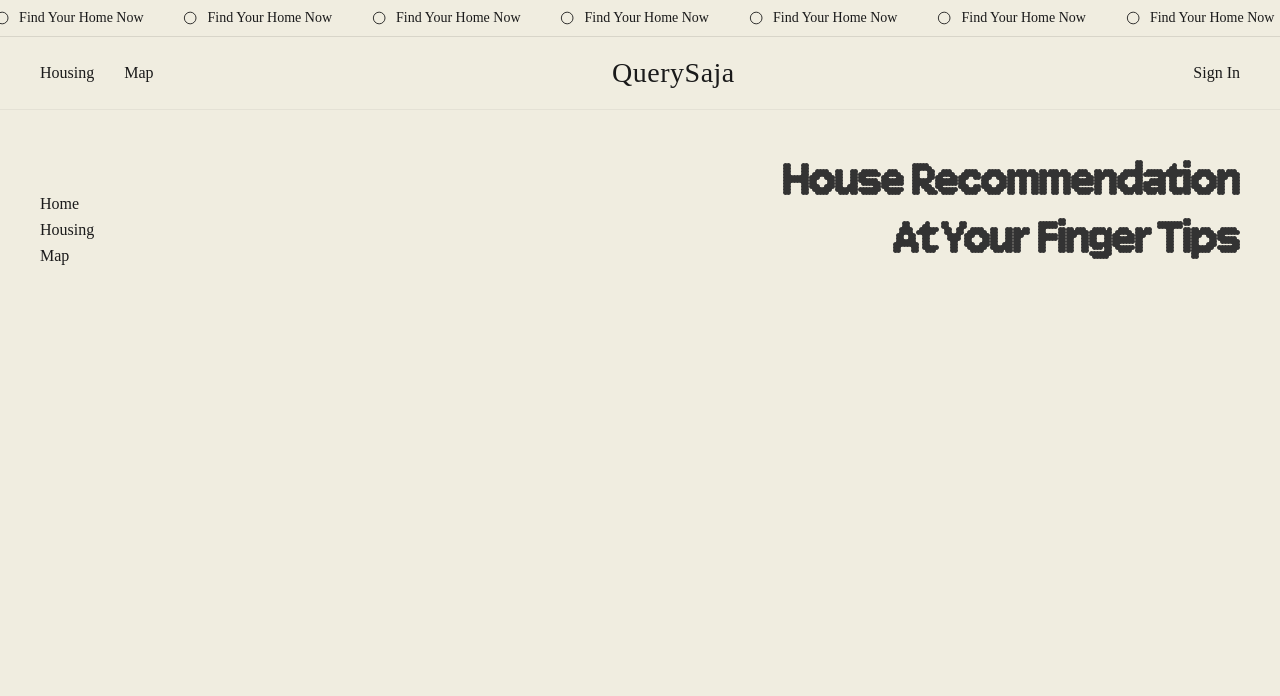
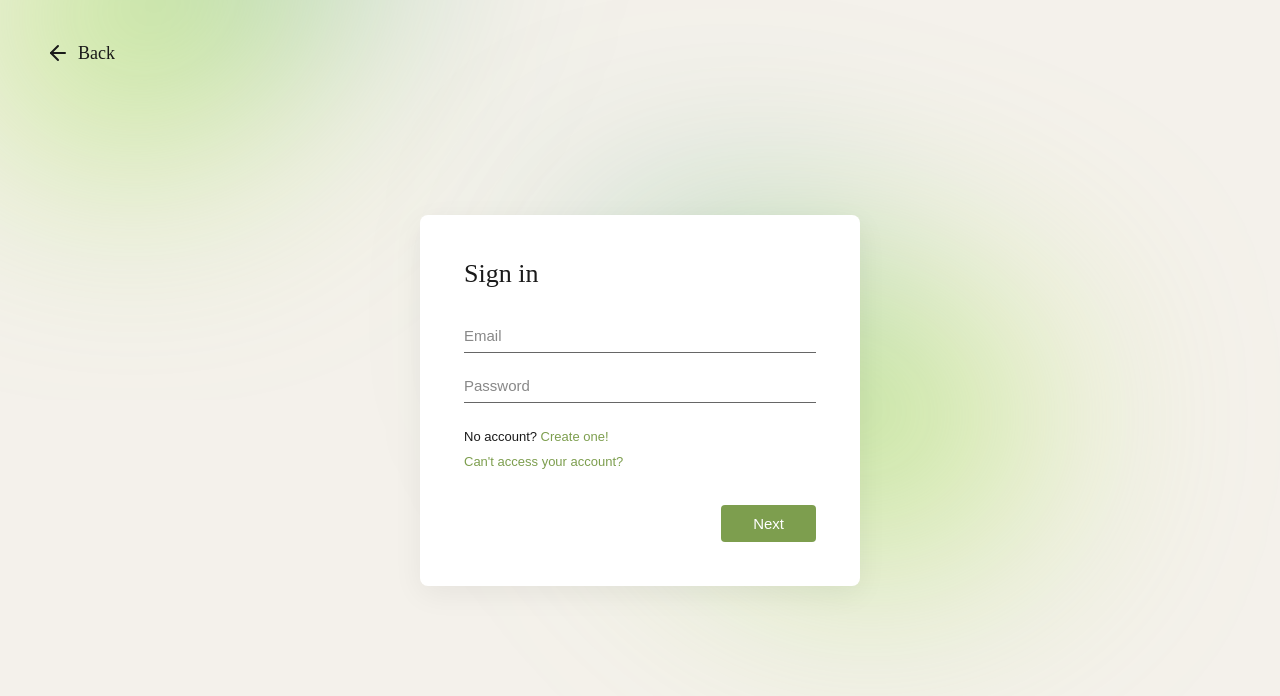
Before and after one commit to Kimi-Yaps/Siswa-Rent, a React (Vite) app: page /signin in a window 1280 px wide. Shown: the top 696 px of the page. Built offline with nearby package versions, Linux system fonts and the light colour scheme; a web font is replaced by a local one.

Commit message:
feat: implement authentication flow with sign-in, sign-up, and success pages using React Router and Framer Motion transitions.

```diff
--- a/src/App.jsx
+++ b/src/App.jsx
@@ -10,34 +10,41 @@ const Home = lazy(() => import('./pages/Home'));
 const Housing = lazy(() => import('./pages/Housing'));
 const MapPage = lazy(() => import('./pages/MapPage'));
 const HouseDetails = lazy(() => import('./pages/HouseDetails'));
+const SignIn = lazy(() => import('./pages/SignIn'));
+const SignUp = lazy(() => import('./pages/SignUp'));
+const AuthSuccess = lazy(() => import('./pages/AuthSuccess'));
 
-const AnimatedRoutes = () => {
+const AppContent = () => {
   const location = useLocation();
+  const isAuthPage = ['/signin', '/signup', '/auth-success'].includes(location.pathname);
 
   return (
+    <div className="app-container">
+      {!isAuthPage && <Navbar />}
+
+      <Suspense fallback={<div>Loading...</div>}>
         <AnimatePresence mode="wait">
           <Routes location={location} key={location.pathname}>
             <Route path="/" element={<PixelTransition><Home /></PixelTransition>} />
             <Route path="/housing" element={<PixelTransition><Housing /></PixelTransition>} />
             <Route path="/map" element={<PixelTransition><MapPage /></PixelTransition>} />
             <Route path="/details" element={<PixelTransition><HouseDetails /></PixelTransition>} />
+            <Route path="/signin" element={<PixelTransition><SignIn /></PixelTransition>} />
+            <Route path="/signup" element={<PixelTransition><SignUp /></PixelTransition>} />
+            <Route path="/auth-success" element={<PixelTransition><AuthSuccess /></PixelTransition>} />
           </Routes>
         </AnimatePresence>
+      </Suspense>
+
+      {!isAuthPage && <Footer />}
+    </div>
   );
 };
 
 function App() {
   return (
     <Router>
-      <div className="app-container">
-        <Navbar />
-
-        <Suspense fallback={<div>Loading...</div>}>
-          <AnimatedRoutes />
-        </Suspense>
-
-        <Footer />
-      </div>
+      <AppContent />
     </Router>
   );
 }
--- a/src/components/Navbar.jsx
+++ b/src/components/Navbar.jsx
@@ -26,7 +26,7 @@ const Navbar = () => {
           <Link to="/" style={{ textDecoration: 'none', color: 'inherit' }}>QuerySaja</Link>
         </div>
         <div className="nav-actions">
-          <a href="#signin" className="sign-in">Sign In</a>
+          <Link to="/signin" className="sign-in">Sign In</Link>
         </div>
       </nav>
     </header>
--- /dev/null
+++ b/src/pages/AuthSuccess.jsx
@@ -0,0 +1,49 @@
+import React, { useEffect } from 'react';
+import { useNavigate, useLocation } from 'react-router-dom';
+import gradientSvg from '../assets/Gradient.svg';
+import './SignIn.css';
+
+const AuthSuccess = () => {
+  const navigate = useNavigate();
+  const location = useLocation();
+  const type = location.state?.type || 'signin';
+
+  useEffect(() => {
+    // Automatically redirect to home after 3 seconds
+    const timer = setTimeout(() => {
+      navigate('/');
+    }, 3000);
+
+    return () => clearTimeout(timer);
+  }, [navigate]);
+
+  return (
+    <main className="signin-page">
+      <img src={gradientSvg} className="gradient-bg gradient-left" alt="" />
+      <img src={gradientSvg} className="gradient-bg gradient-right" alt="" />
+
+      <div className="signin-card" style={{ textAlign: 'center', padding: '60px 40px' }}>
+        <div style={{ marginBottom: '24px' }}>
+          <svg width="64" height="64" viewBox="0 0 24 24" fill="none" stroke="#7D9E4E" strokeWidth="2" strokeLinecap="round" strokeLinejoin="round">
+            <path d="M22 11.08V12a10 10 0 1 1-5.93-9.14"></path>
+            <polyline points="22 4 12 14.01 9 11.01"></polyline>
+          </svg>
+        </div>
+
+        <h2 className="signin-title" style={{ marginBottom: '16px' }}>
+          {type === 'signup' ? 'Account Created!' : 'Welcome Back!'}
+        </h2>
+
+        <p style={{ color: '#666', fontSize: '15px', lineHeight: '1.5' }}>
+          {type === 'signup'
+            ? 'Your account has been successfully created.'
+            : 'You have been successfully signed in.'}
+          <br/><br/>
+          Redirecting to home page shortly...
+        </p>
+      </div>
+    </main>
+  );
+};
+
+export default AuthSuccess;
--- /dev/null
+++ b/src/pages/SignIn.css
@@ -0,0 +1,134 @@
+.signin-page {
+  display: flex;
+  justify-content: center;
+  align-items: center;
+  min-height: 100vh;
+  width: 100vw;
+  background-color: #f4f1eb;
+  position: relative;
+  font-family: 'Arial', sans-serif;
+  box-sizing: border-box;
+  overflow: hidden;
+}
+
+.gradient-bg {
+  position: absolute;
+  top: 0;
+  height: 100vh;
+  z-index: 1;
+  pointer-events: none;
+  object-fit: contain;
+}
+
+.gradient-left {
+  left: 0;
+}
+
+.gradient-right {
+  right: 0;
+  transform: scaleX(-1);
+}
+
+.back-button {
+  position: absolute;
+  top: 40px;
+  left: 40px;
+  background: transparent;
+  border: none;
+  font-family: 'Recia', serif;
+  font-size: 18px;
+  color: #1a1a1a;
+  cursor: pointer;
+  display: flex;
+  align-items: center;
+  gap: 8px;
+  transition: opacity 0.2s;
+  z-index: 10;
+}
+
+.back-button:hover {
+  opacity: 0.7;
+}
+
+.signin-card {
+  background-color: #fff;
+  width: 100%;
+  max-width: 440px;
+  padding: 44px;
+  border-radius: 8px;
+  box-shadow: 0 8px 30px rgba(0,0,0,0.06);
+  box-sizing: border-box;
+  position: relative;
+  z-index: 10;
+}
+
+.signin-title {
+  font-family: 'Recia', serif;
+  font-size: 26px;
+  color: #1a1a1a;
+  font-weight: normal;
+  margin: 0 0 30px 0;
+}
+
+.signin-input {
+  width: 100%;
+  border: none;
+  border-bottom: 1px solid #666;
+  padding: 8px 0;
+  font-size: 15px;
+  color: #1a1a1a;
+  outline: none;
+  background: transparent;
+  margin-bottom: 16px;
+  transition: border-bottom-color 0.2s;
+  box-sizing: border-box;
+}
+
+.signin-input::placeholder {
+  color: #888;
+}
+
+.signin-input:focus {
+  border-bottom: 2px solid #7D9E4E;
+  margin-bottom: 15px;
+}
+
+.signin-links {
+  font-size: 13px;
+  margin-bottom: 36px;
+}
+
+.signin-links p {
+  margin: 10px 0;
+  color: #1a1a1a;
+}
+
+.signin-links a {
+  color: #7D9E4E;
+  text-decoration: none;
+}
+
+.signin-links a:hover {
+  text-decoration: underline;
+}
+
+.signin-actions {
+  display: flex;
+  justify-content: flex-end;
+}
+
+.next-button {
+  background-color: #7D9E4E;
+  color: #fff;
+  border: none;
+  padding: 10px 32px;
+  font-size: 15px;
+  cursor: pointer;
+  border-radius: 4px;
+  font-family: 'Arial', sans-serif;
+  transition: background-color 0.2s;
+}
+
+.next-button:hover {
+  background-color: #6c8843;
+}
--- /dev/null
+++ b/src/pages/SignIn.jsx
@@ -0,0 +1,50 @@
+import React from 'react';
+import { useNavigate, Link } from 'react-router-dom';
+import gradientSvg from '../assets/Gradient.svg';
+import './SignIn.css';
+
+const SignIn = () => {
+  const navigate = useNavigate();
+
+  return (
+    <main className="signin-page">
+      <img src={gradientSvg} className="gradient-bg gradient-left" alt="" />
+      <img src={gradientSvg} className="gradient-bg gradient-right" alt="" />
+
+      <button className="back-button" onClick={() => navigate(-1)}>
+        <svg viewBox="0 0 24 24" width="24" height="24" stroke="currentColor" strokeWidth="2" fill="none" strokeLinecap="round" strokeLinejoin="round">
+          <line x1="19" y1="12" x2="5" y2="12"></line>
+          <polyline points="12 19 5 12 12 5"></polyline>
+        </svg>
+        Back
+      </button>
+
+      <div className="signin-card">
+        <h2 className="signin-title">Sign in</h2>
+
+        <input
+          type="text"
+          className="signin-input"
+          placeholder="Email"
+        />
+
+        <input
+          type="password"
+          className="signin-input"
+          placeholder="Password"
+        />
+
+        <div className="signin-links">
+          <p>No account? <Link to="/signup">Create one!</Link></p>
+          <p><a href="#">Can't access your account?</a></p>
+        </div>
+
+        <div className="signin-actions">
+          <button className="next-button" onClick={() => navigate('/auth-success', { state: { type: 'signin' } })}>Next</button>
+        </div>
+      </div>
+    </main>
+  );
+};
+
+export default SignIn;
--- /dev/null
+++ b/src/pages/SignUp.jsx
@@ -0,0 +1,49 @@
+import React from 'react';
+import { useNavigate, Link } from 'react-router-dom';
+import gradientSvg from '../assets/Gradient.svg';
+import './SignIn.css';
+
+const SignUp = () => {
+  const navigate = useNavigate();
+
+  return (
+    <main className="signin-page">
+      <img src={gradientSvg} className="gradient-bg gradient-left" alt="" />
+      <img src={gradientSvg} className="gradient-bg gradient-right" alt="" />
+
+      <button className="back-button" onClick={() => navigate(-1)}>
+        <svg viewBox="0 0 24 24" width="24" height="24" stroke="currentColor" strokeWidth="2" fill="none" strokeLinecap="round" strokeLinejoin="round">
+          <line x1="19" y1="12" x2="5" y2="12"></line>
+          <polyline points="12 19 5 12 12 5"></polyline>
+        </svg>
+        Back
+      </button>
+
+      <div className="signin-card">
+        <h2 className="signin-title">Create account</h2>
+
+        <input
+          type="text"
+          className="signin-input"
+          placeholder="Email address"
+        />
+
+        <input
+          type="password"
+          className="signin-input"
+          placeholder="Create password"
+        />
+
+        <div className="signin-links">
+          <p>Already have an account? <Link to="/signin">Sign in!</Link></p>
+        </div>
+
+        <div className="signin-actions">
+          <button className="next-button" onClick={() => navigate('/auth-success', { state: { type: 'signup' } })}>Next</button>
+        </div>
+      </div>
+    </main>
+  );
+};
+
+export default SignUp;
```
Lines whose indentation alone changed are shown as unchanged.
